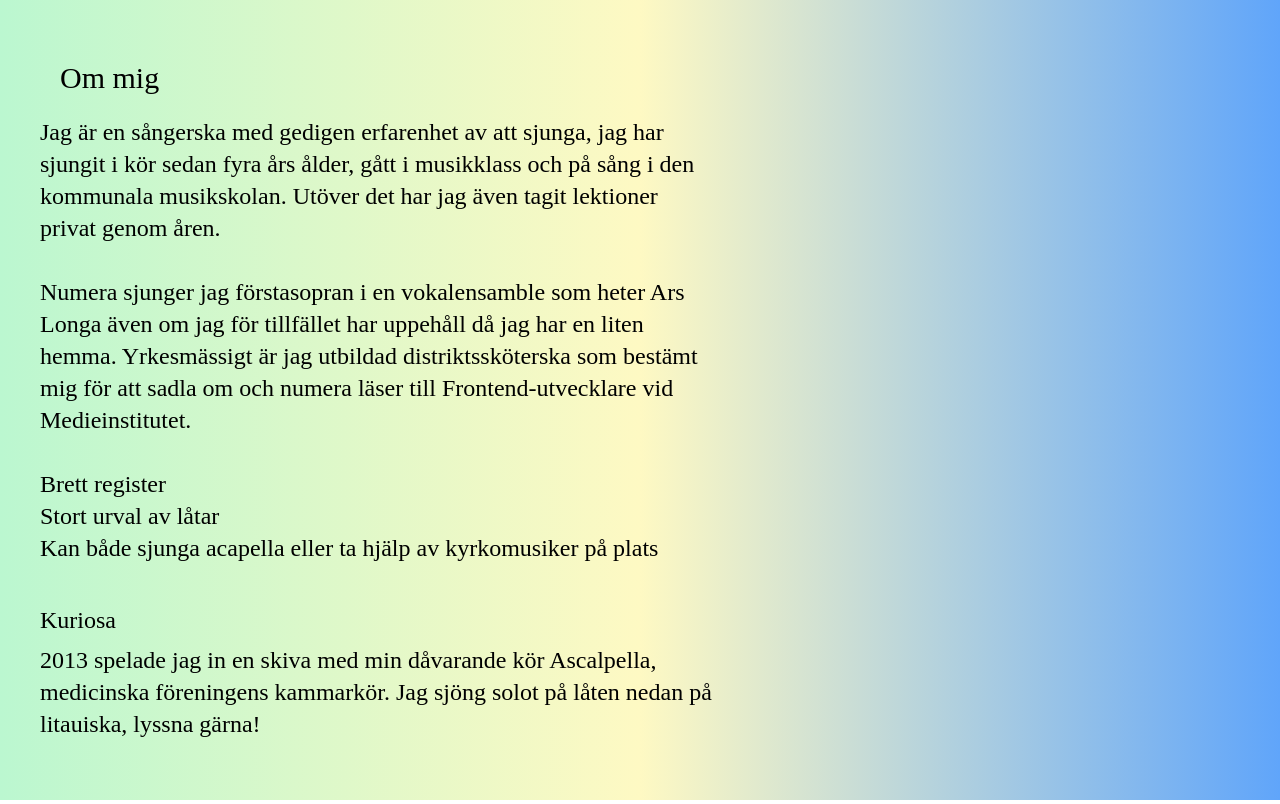
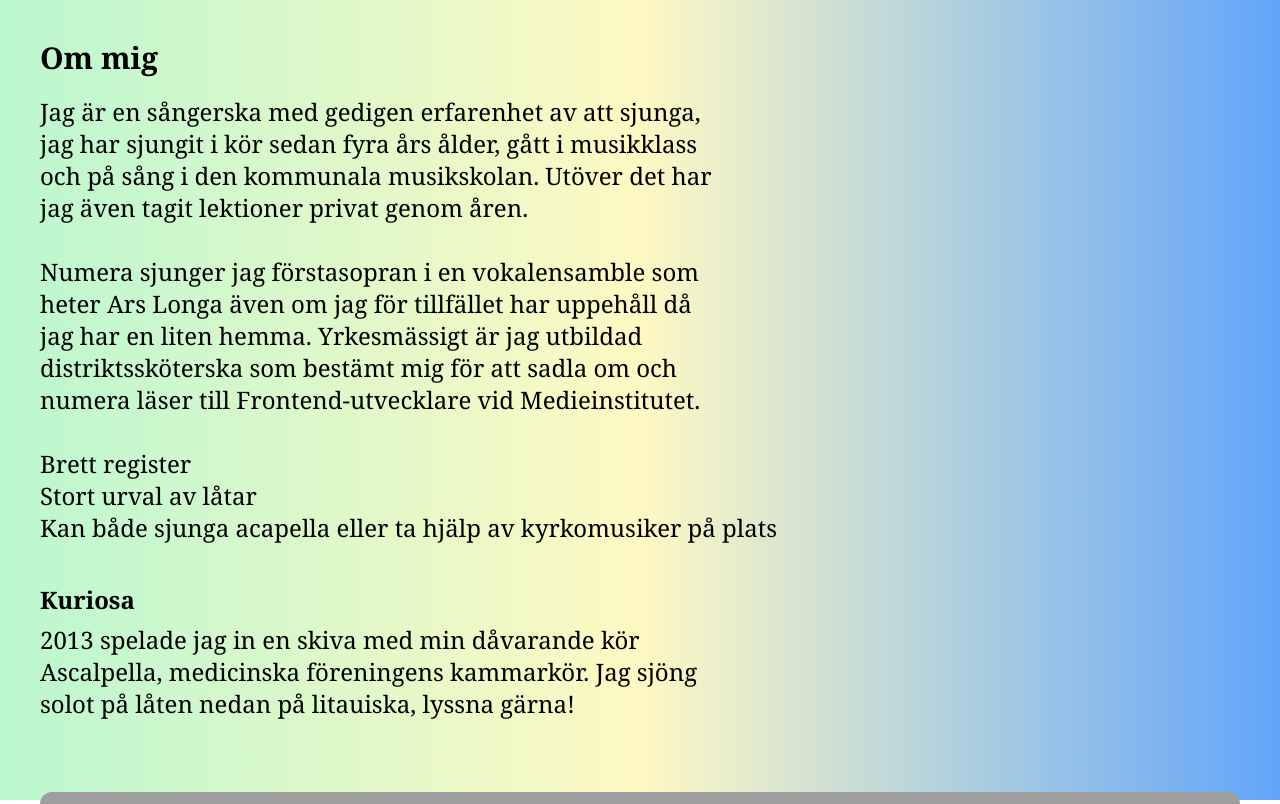
Before and after one commit to arnetzlinder/Hobbyprojekt---git, a Vue app: page / in a window 1280 px wide. Shown: the top 804 px of the page. Built offline with nearby package versions, Linux system fonts and the light colour scheme; grey boxes are pictures that could not be loaded; a web font is replaced by a local one.

Commit message:
cherrypick

```diff
--- a/src/components/AboutMe.vue
+++ b/src/components/AboutMe.vue
@@ -1,7 +1,7 @@
 <template>
-    <div class="h-screen bg-gradient-to-r from-green-200 via-yellow-100 to-blue-400">
+    <div class="font-serif h-screen bg-gradient-to-r from-green-200 via-yellow-100 to-blue-400">
     <div class="p-10 text-2xl">
-        <h1 class="text-3xl p-5"> Om mig</h1>
+        <h1 class="font-bold text-3xl pb-5"> Om mig</h1>
         <p class="max-w-2xl">Jag är en sångerska med gedigen erfarenhet av att sjunga, jag har sjungit i kör sedan fyra års ålder, gått i musikklass och på sång i den kommunala musikskolan. Utöver det har jag även tagit lektioner privat genom åren.</p>
         <br>
         <p class="max-w-2xl">Numera sjunger jag förstasopran i en vokalensamble som heter Ars Longa även om jag för tillfället har uppehåll då jag har en liten hemma. Yrkesmässigt är jag utbildad distriktssköterska som bestämt mig för att sadla om
@@ -13,7 +13,7 @@
             <li>Kan både sjunga acapella eller ta hjälp av kyrkomusiker på plats</li>
         </ul>
 
-        <h2 class="mt-10 mb-2">Kuriosa</h2>
+        <h2 class="font-bold mt-10 mb-2">Kuriosa</h2>
         <p class="max-w-2xl">2013 spelade jag in en skiva med min dåvarande kör Ascalpella, medicinska föreningens kammarkör. Jag sjöng solot på låten nedan på litauiska, lyssna gärna!</p>
             <br>
     </div>
```
